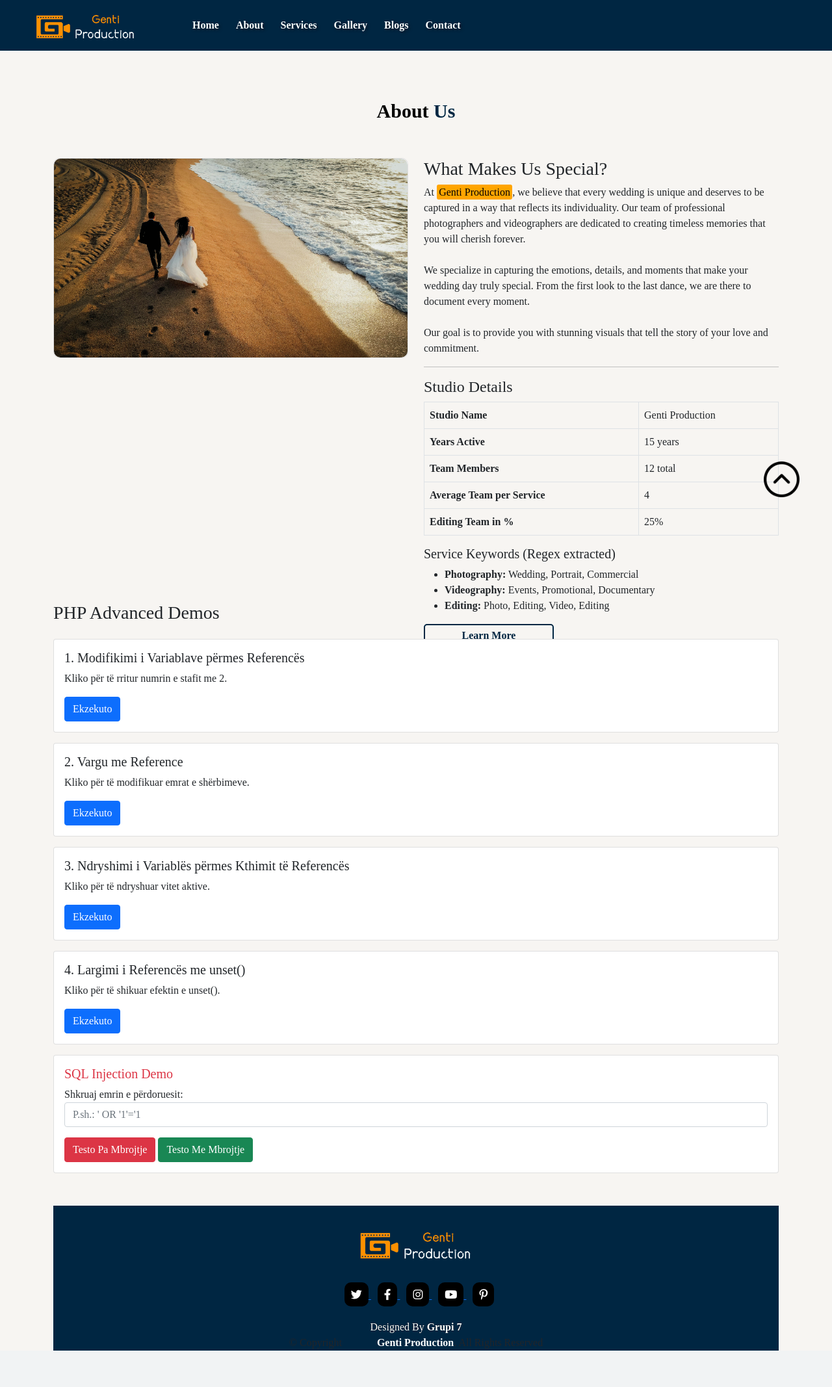
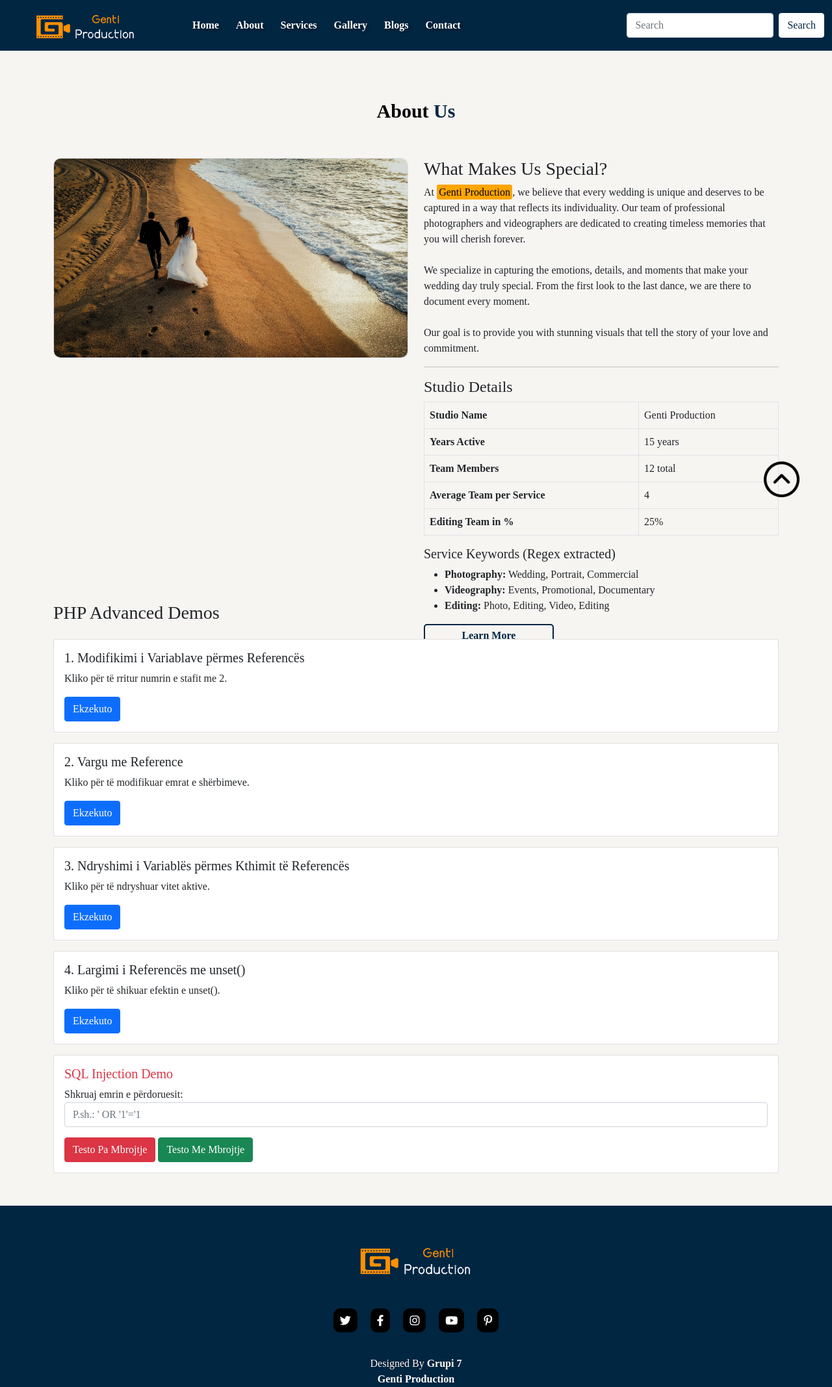
Before and after one commit to memoKocinaj/web2_faza2, a PHP site: page /about.php in a window 1280 px wide. Shown: the whole page at 65% size. Before the commit the page ends 2078 px from the top, so only its background shows below. Run offline with PHP 8.4, Linux system fonts and the light colour scheme.

Commit message:
Add files via upload

```diff
--- a/about.php
+++ b/about.php
@@ -184,6 +184,11 @@ if (isset($_GET['search'])) {
               <a class="nav-link" href="contact.php">Contact</a>
             </li>
           </ul>
+
+          <form class="d-flex">
+            <input class="form-control me-2" type="search" placeholder="Search" aria-label="Search">
+            <button class="btn btn-outline-success" type="submit">Search</button>
+          </form>
         </div>
       </div>
     </nav>
@@ -363,37 +368,59 @@ if (isset($_GET['search'])) {
     ?>
   </div>
 </div>
+
      <!-- footer -->
-    <footer id="footer">
-      <div class="footer-logo text-center">
+<footer id="footer" class="container-fluid p-0">
+  <div class="container-fluid">
+    <div class="footer-logo text-center pt-4">
       <img src="./images/logo.png" alt="Genti Production">
     </div>
-      <div class="socail-links text-center">
-        <a href="https://twitter.com" target="_blank">
-          <i class="fa-brands fa-twitter"></i>
-        </a>
-        <a href="https://facebook.com" target="_blank">
-          <i class="fa-brands fa-facebook-f"></i>
-        </a>
-        <a href="https://instagram.com" target="_blank">
-          <i class="fa-brands fa-instagram"></i>
-        </a>
-        <a href="https://youtube.com" target="_blank">
-          <i class="fa-brands fa-youtube"></i>
-        </a>
-        <a href="https://pinterest.com" target="_blank">
-          <i class="fa-brands fa-pinterest-p"></i>
-        </a>
+    <div class="socail-links text-center py-3">
+      <a href="https://twitter.com" target="_blank"><i class="fa-brands fa-twitter mx-2"></i></a>
+      <a href="https://facebook.com" target="_blank"><i class="fa-brands fa-facebook-f mx-2"></i></a>
+      <a href="https://instagram.com" target="_blank"><i class="fa-brands fa-instagram mx-2"></i></a>
+      <a href="https://youtube.com" target="_blank"><i class="fa-brands fa-youtube mx-2"></i></a>
+      <a href="https://pinterest.com" target="_blank"><i class="fa-brands fa-pinterest-p mx-2"></i></a>
     </div>
 
      <div class="credite text-center">
         Designed By <a href="#"> Grupi 7</a>
       </div>
-      <div class="copyright text-center">
-        &copy; Copyright <strong><span>Genti Production</span></strong>. All Rights Reserved
+      <div class=" text-center">
+         <strong><span>Genti Production</span></strong>
       </div>
     </footer>
+</footer>
 <!-- footer -->
+ <style>
+
+#footer {
+  width: 100vw;
+  margin-left: calc(-50vw + 50%);
+  background: #002642;
+  color: white;
+}
+
+.all-content {
+  overflow-x: hidden;
+}
+
+.footer-logo img {
+  max-width: 180px;
+  height: auto;
+}
+
+.socail-links a {
+  font-size: 1.5rem;
+  color: white;
+  transition: 0.3s;
+}
+
+.socail-links a:hover {
+  color: #002642;
+}
+
+ </style>
 
     <a href="#" class="arrow"><i><img src="./images/up-arrow.png" alt="" width="55px"></i></a>
     <script>
```
Lines whose indentation alone changed are shown as unchanged.
